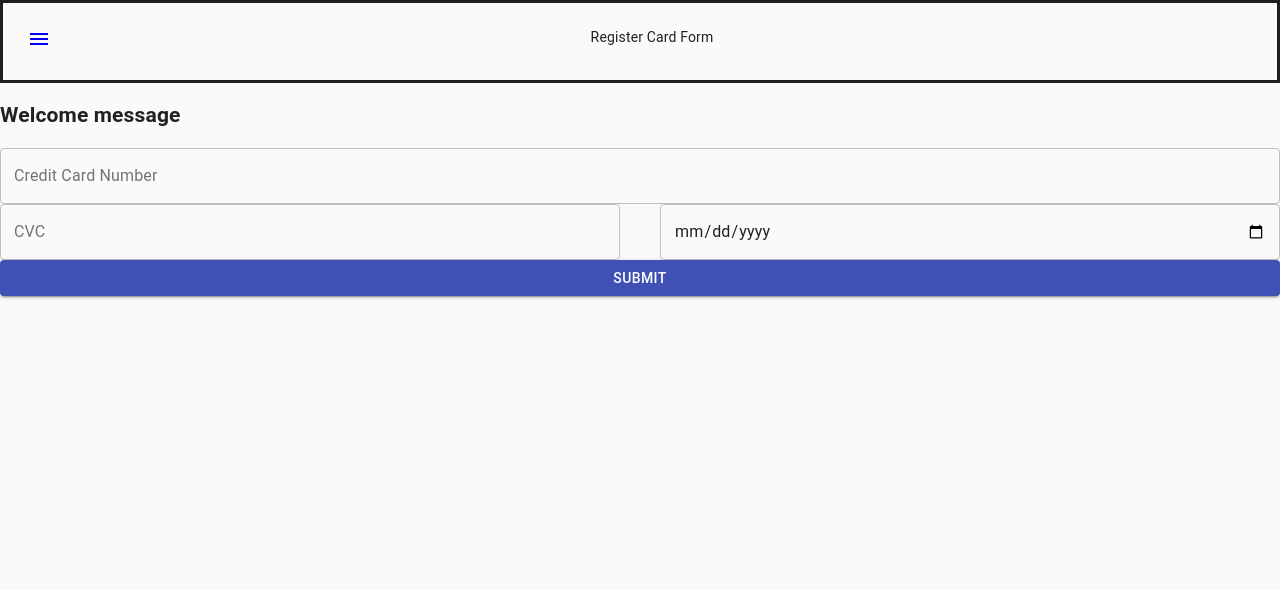
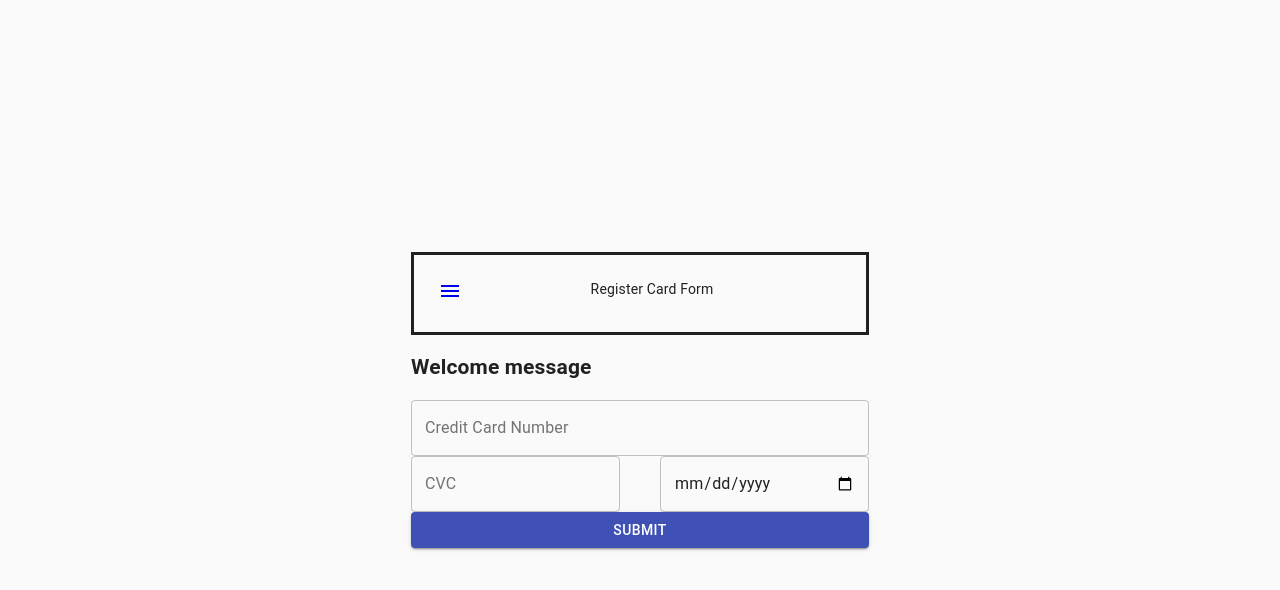
Before and after one commit to AmberCui1995/ASB_front_end, a React (Create React App) app: page /register-card-form in a window 1280 px wide. Shown: the top 590 px of the page. Built offline with nearby package versions, Linux system fonts and the light colour scheme.

Commit message:
update the front end

```diff
--- a/src/App.tsx
+++ b/src/App.tsx
@@ -5,16 +5,34 @@ import {
   Route,
   Redirect,
 } from "react-router-dom";
-
+import { createStyles, Theme } from "@material-ui/core/styles";
 import CssBaseline from "@material-ui/core/CssBaseline";
 import RegisterCardForm from "./features/RegisterCardForm";
 import Menu from "./features/Menu";
+import { makeStyles } from "@material-ui/styles";
+import Container from './components/Container'
 
+const useStyles = makeStyles((theme: Theme) =>
+  createStyles({
+    app: {
+      height: "100vh",
+      alignItems: "center",
+      justifyContent: "center",
+    },
+    paper: {
+      width: "100%",
+      height: "100%",
+    },
+  })
+);
 const App = () => {
+
+  const classes = useStyles();
   return (
     <>
-
+      <div className={classes.app}>
         <CssBaseline />
+        <Container>
           <Router>
             <Switch>
               <Route exact path="/">
@@ -28,6 +46,8 @@ const App = () => {
               </Route>
             </Switch>
           </Router>
+        </Container>
+      </div>
     </>
   );
 }
--- /dev/null
+++ b/src/components/Container.tsx
@@ -0,0 +1,42 @@
+import React from "react";
+import { makeStyles, createStyles, Theme } from "@material-ui/core/styles";
+import Grid from "@material-ui/core/Grid";
+
+const useStyles = makeStyles((theme: Theme) =>
+    createStyles({
+        container: {
+            height: "100%",
+        },
+        verticalContainer: {
+            display: "flex",
+            height: "100%",
+            alignItems: "center",
+            justifyContent: "center",
+        },
+    })
+);
+
+const Container = ({ children }: { children: React.ReactNode }) => {
+    const classes = useStyles();
+    return (
+        <Grid
+            className={classes.container}
+            container
+            alignItems="center"
+            justifyContent="center"
+        >
+            <Grid
+                className={classes.verticalContainer}
+                container
+                item
+                alignItems="center"
+                justifyContent="center"
+                xs={12}
+                sm={7}
+            >
+                {children}
+            </Grid>
+        </Grid>
+    );
+};
+export default Container
--- a/src/features/RegisterCardForm.tsx
+++ b/src/features/RegisterCardForm.tsx
@@ -47,12 +47,10 @@ const RegisterCardForm = () => {
                 >
                     <h2>Welcome message</h2>
                 </div>
-                <div >
                 <form
                     onSubmit={formik.handleSubmit}
                 >
-                        <div
-                        >
+
                     <Grid container justifyContent="space-around" direction="column">
                         <TextField
                             variant="outlined"
@@ -109,9 +107,7 @@ const RegisterCardForm = () => {
                     >
                         Submit
                     </Button>
-                        </div>
                 </form>
-                </div>
             </div>
         </div>
     );
```
Lines whose indentation alone changed are shown as unchanged.
